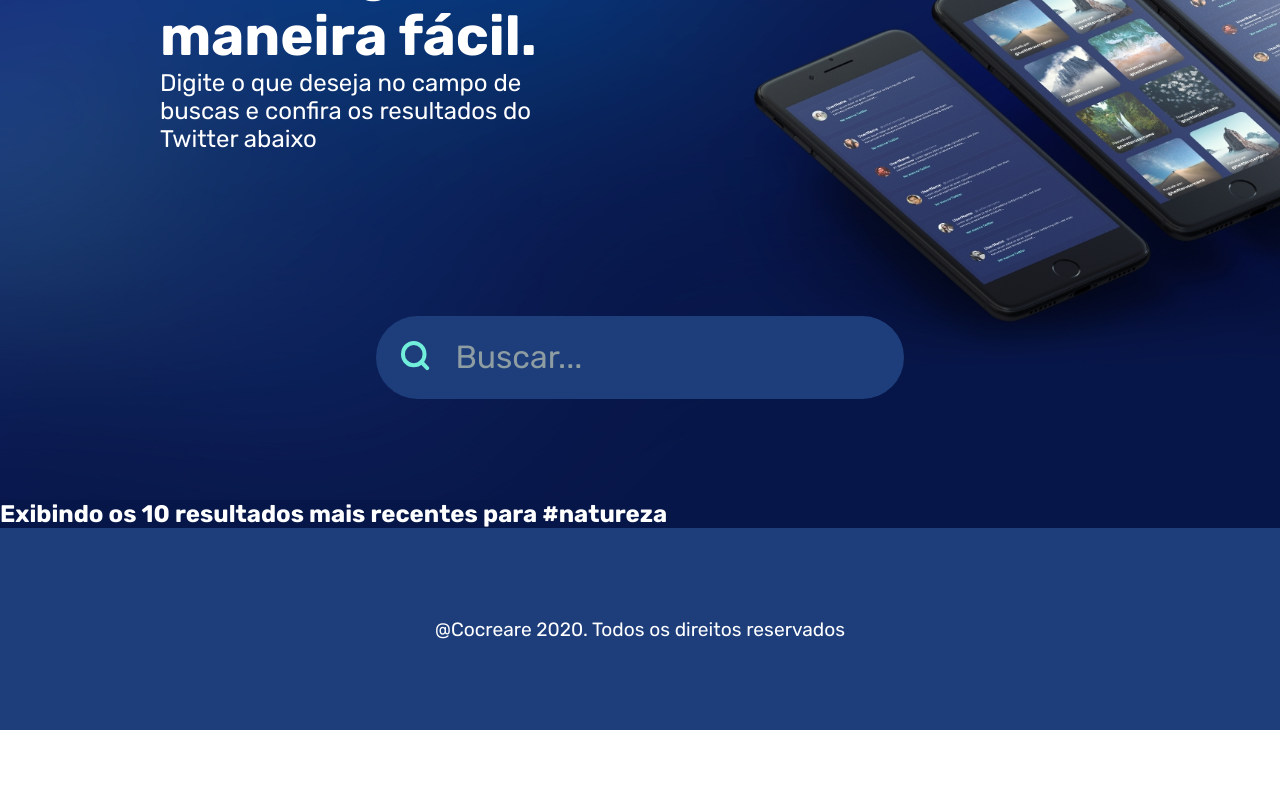
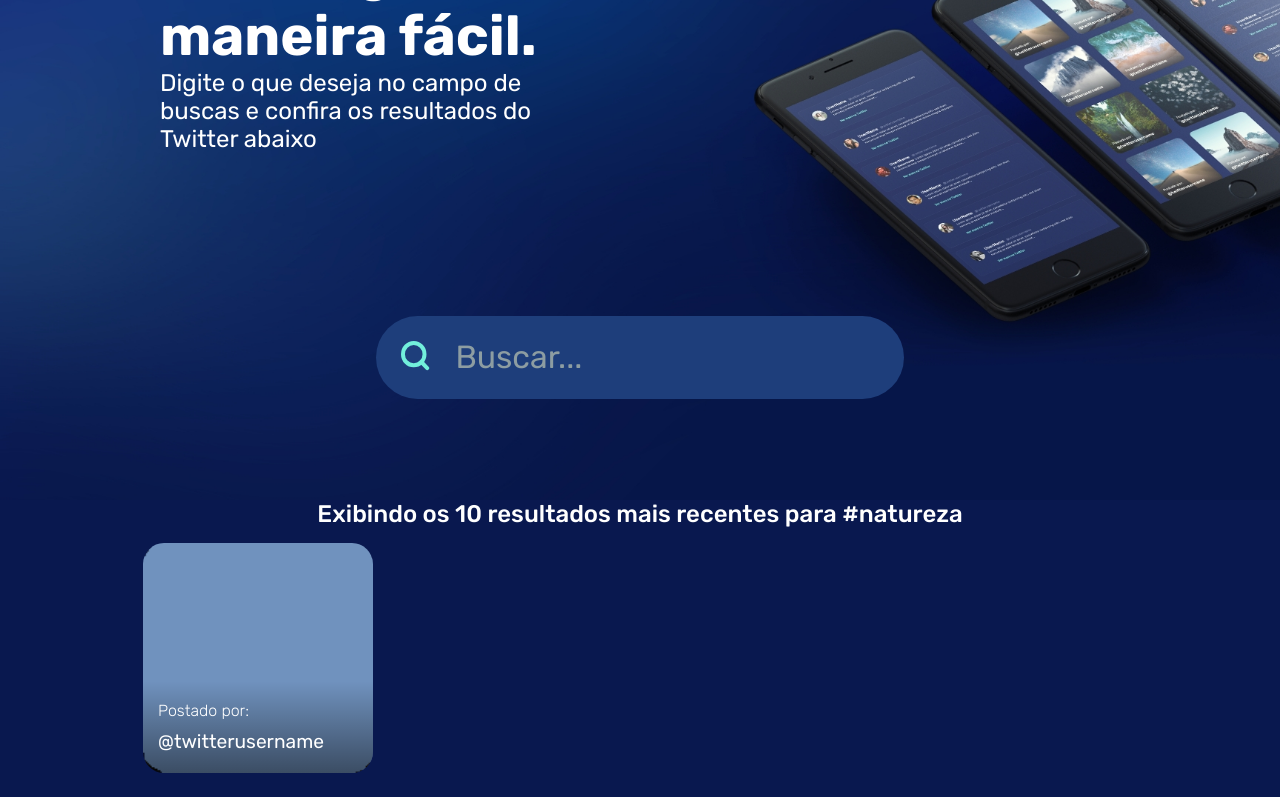
Before and after one commit to MRonald/hashtag-finder, a React (Create React App) app: page / in a window 1280 px wide. Shown: the part 300-1097 px from the top of the page. Before the commit the page ends 1030 px from the top, so only its background shows below. Built offline with nearby package versions, Linux system fonts and the light colour scheme.

Commit message:
Adicionando resultados de imagens sobre a tag | Componente ImageResult

```diff
--- a/public/index.html
+++ b/public/index.html
@@ -8,7 +8,7 @@
       content="Web site created using create-react-app"
     />
     <link rel="preconnect" href="https://fonts.gstatic.com">
-    <link href="https://fonts.googleapis.com/css2?family=Rubik:ital,wght@0,400;0,500;0,700;1,400;1,500;1,700&display=swap" rel="stylesheet">
+    <link href="https://fonts.googleapis.com/css2?family=Rubik:ital,wght@0,300;0,400;0,500;0,700;1,400;1,500;1,700&display=swap" rel="stylesheet">
     <title>Hashtag Finder</title>
   </head>
   <body>
--- /dev/null
+++ b/src/components/ImageResult.js
@@ -0,0 +1,19 @@
+import React from 'react';
+
+import styles from '../styles/components/ImageResult.module.css';
+
+import image from '../assets/img/model.png';
+
+export default function ImageResult({ userName }) {
+    return (
+        <div
+            class={styles.imageResultWrapper}
+            style={{ backgroundImage: `url(${image})` }}
+        >
+            <div className={styles.infoPost}>
+                <span>Postado por:</span>
+                <span>{userName}</span>
+            </div>
+        </div>
+    );
+}
--- a/src/pages/Home.js
+++ b/src/pages/Home.js
@@ -6,6 +6,7 @@ import styles from '../styles/pages/Home.module.css';
 // Images
 import iconSearch from '../assets/img/icon-search.svg';
 import Footer from '../components/Footer';
+import ImageResult from '../components/ImageResult';
 
 export default function Home() {
     return (
@@ -30,9 +31,22 @@ export default function Home() {
                     </form>
                 </div>
             </div>
-            <main className={styles.mainContent}>
-                <h2>Exibindo os 10 resultados mais recentes para #natureza</h2>
-            </main>
+            <div className={styles.mainContentWrapper}>
+                <main className={styles.mainContent}>
+                    <h2>Exibindo os 10 resultados mais recentes para #natureza</h2>
+                    <div className={styles.imagesResults}>
+                        <ImageResult userName="@twitterusername" />
+                        <ImageResult userName="@twitterusername" />
+                        <ImageResult userName="@twitterusername" />
+                        <ImageResult userName="@twitterusername" />
+                        <ImageResult userName="@twitterusername" />
+                        <ImageResult userName="@twitterusername" />
+                        <ImageResult userName="@twitterusername" />
+                        <ImageResult userName="@twitterusername" />
+                        <ImageResult userName="@twitterusername" />
+                    </div>
+                </main>
+            </div>
             <Footer />
         </div>
     );
--- /dev/null
+++ b/src/styles/components/ImageResult.module.css
@@ -0,0 +1,33 @@
+.imageResultWrapper {
+    margin: 15px;
+    width: 230px;
+    height: 230px;
+    display: flex;
+    justify-content: center;
+    align-items: flex-end;
+    background-repeat: no-repeat;
+    background-size: cover;
+    border-radius: 21px;
+    overflow: hidden;
+}
+
+.imageResultWrapper .infoPost {
+    padding: 0 15px;
+    width: 100%;
+    height: 40%;
+    display: flex;
+    flex-direction: column;
+    justify-content: center;
+    align-items: flex-start;
+    background-image: linear-gradient(to bottom, transparent, #00000079);
+}
+
+.imageResultWrapper .infoPost span:first-child {
+    font-weight: 300;
+}
+
+.imageResultWrapper .infoPost span:last-child {
+    margin-top: 10px;
+    font-size: 1.2rem;
+    font-weight: 400;
+}
--- a/src/styles/pages/Home.module.css
+++ b/src/styles/pages/Home.module.css
@@ -5,6 +5,7 @@
     background-repeat: no-repeat;
     background-size: cover;
 }
+
 .hero .heroContent {
     width: 75%;
     height: calc(100vh - 90px);
@@ -13,14 +14,17 @@
     flex-flow: column;
     justify-content: space-around;
 }
+
 .hero .heroContent h1 {
     font-size: 3.5rem;
     width: 50%;
 }
+
 .hero .heroContent h2 {
     font-weight: 400;
     width: 40%;
 }
+
 .hero .heroContent form {
     margin: 0 auto 20px;
     width: 55%;
@@ -28,14 +32,17 @@
     background-color: #1E3E7B;
     border-radius: 100px;
 }
+
 .hero .heroContent form button {
     background: transparent;
     border: none;
     cursor: pointer;
 }
+
 .hero .heroContent form button img {
     padding: 25px;
 }
+
 .hero .heroContent form .inputMain {
     padding-right: 30px;
     height: 100%;
@@ -45,13 +52,37 @@
     font-size: 2rem;
     color: white;
 }
+
 .hero .heroContent form .inputMain::placeholder {
     color: var(--gray);
     font-size: 2rem;
 }
+
 .hero .heroContent form .inputMain:focus {
     outline: none;
 }
-.mainContent {
-    background-color: #061649;
+
+.mainContentWrapper {
+    width: 100vw;
+    background-color: #09184F;
 }
+
+.mainContentWrapper .mainContent {
+    margin: auto;
+    width: 80%;
+    display: flex;
+    flex-direction: column;
+    justify-content: center;
+    background: transparent;
+}
+
+.mainContentWrapper .mainContent h2 {
+    text-align: center;
+    font-weight: 500;
+}
+
+.mainContentWrapper .mainContent .imagesResults {
+    width: 41%;
+    display: flex;
+    flex-wrap: wrap;
+}
```
Also changed, not shown: src/assets/img/model.png (added).
